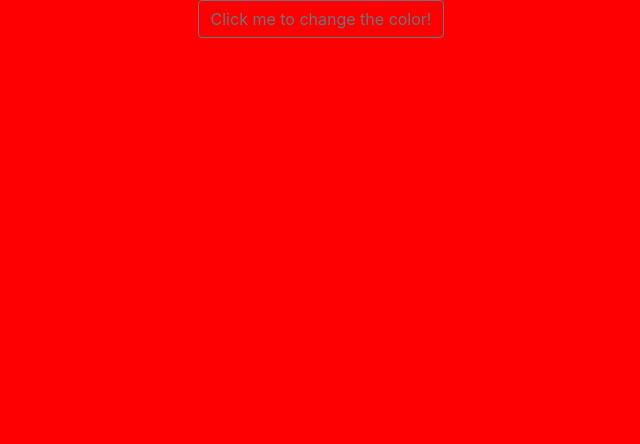
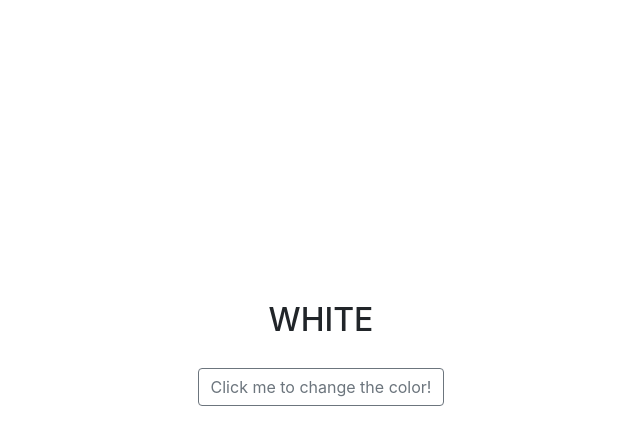
Before and after one commit to drilonhalili/backgroundColorChanger, a website built with Parcel: page index.html in a window 1280 px wide. Shown: the whole page, without its empty margins (319-959 px from the left). Built offline with nearby package versions, Linux system fonts and the light colour scheme.

Commit message:
final update

```diff
--- a/css/style.css
+++ b/css/style.css
@@ -1,3 +1,4 @@
-button {
-  margin-top: 50vh;
+.col {
+  margin-top: 35vh;
+  line-height: 3;
 }
--- a/index.html
+++ b/index.html
@@ -34,6 +34,7 @@
     <div class="container">
       <div class="row max-height align-items-center text-center">
         <div class="col">
+          <h1 id="color-name"></h1>
           <button class="btn btn-outline-secondary">
             Click me to change the color!
           </button>
--- a/js/script.js
+++ b/js/script.js
@@ -1,12 +1,28 @@
 //Choose a random color to change the background color
 const button = document.querySelector("button");
+const heading = document.querySelector("h1");
 const body = document.querySelector("body");
-const colors = ["blue", "yellow", "pink"];
+const colorName = document.querySelector("#color-name");
+const colors = [
+  "red",
+  "orange",
+  "yellow",
+  "green",
+  "cyan",
+  "blue",
+  "purple",
+  "pink",
+  "white",
+  "gray",
+  "brown",
+];
 
-body.style.backgroundColor = "red";
+body.style.backgroundColor = "";
 button.addEventListener("click", changeBackground);
+colorName.innerHTML = "white".toUpperCase();
 
 function changeBackground() {
   const colorIndex = parseInt(Math.random() * colors.length);
   body.style.backgroundColor = colors[colorIndex];
+  colorName.innerHTML = colors[colorIndex].toUpperCase();
 }
```
